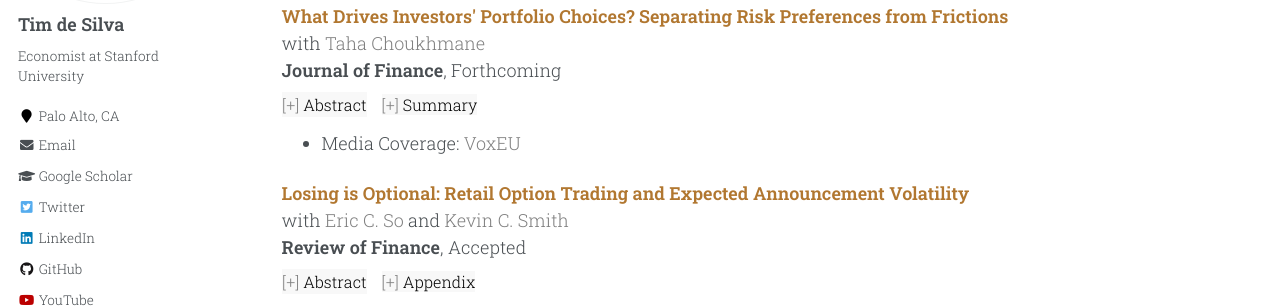
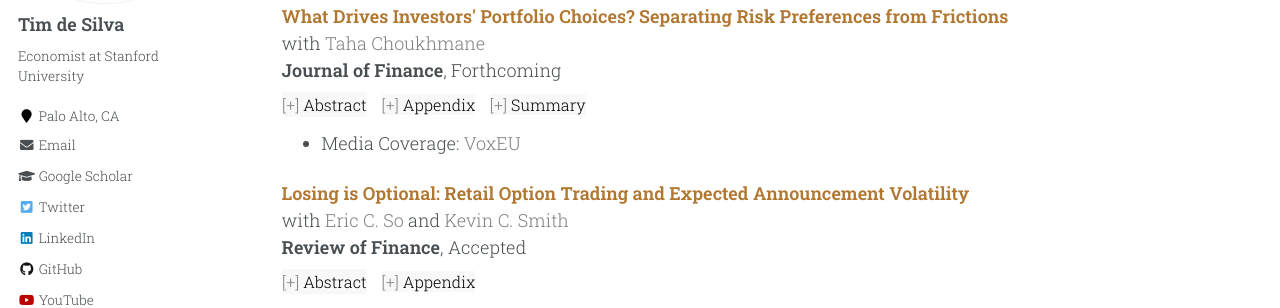
Before and after one commit to timhdesilva/timhdesilva.github.io, a Jekyll site: the page built from _pages/research.html, in a window 1280 px wide and 900 px high, scrolled down 551 px. Shown: the part 166-474 px from the top of the window. Built offline with Jekyll 4.4.1, drawn with Linux system fonts in a browser that asks for light colours.

Commit message:
added JF paper appendix

```diff
--- a/_pages/research.html
+++ b/_pages/research.html
@@ -105,6 +105,7 @@ author_profile: true
   <br>with <a style="text-decoration:none; color:gray" href="https://tahachoukhmane.com/">Taha Choukhmane</a>
   <br><strong>Journal of Finance</strong>, Forthcoming
   <br><button class="abstract-button" data-target="pref_fric" style="margin-top:8px; margin-right:10px">Abstract</button>
+  <a style="text-decoration:none; background-color:#f8f8f8; font-size: 16px; font-family: Roboto Slab, serif; margin-right: 10px;" href="http://timhdesilva.github.io/files/papers/preferences_frictions_appendix.pdf"><span style="color: gray;">[+]</span> <span style="color:black;">Appendix</span></a>
   <a style="text-decoration:none; background-color:#f8f8f8; font-size: 16px; font-family: Roboto Slab, serif;" href="https://twitter.com/timdesilva/status/1797283088885498071"><span style="color: gray;">[+]</span> <span style="color:black;">Summary</span></a>
   <ul style="margin-top: -12px">
     <li>Media Coverage: <a style="text-decoration:none; color:gray" href="https://cepr.org/voxeu/columns/drivers-investors-portfolio-choices-separating-risk-preferences-frictions">VoxEU</a></li>
```
Also changed, not shown: 1 other file.
